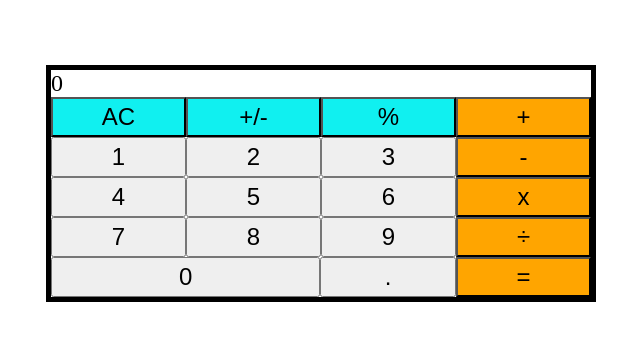
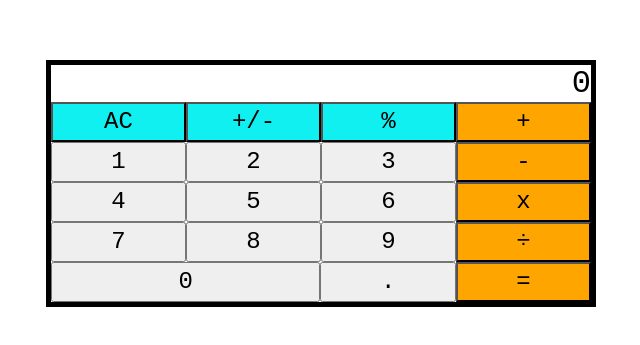
Before and after one commit to manchunyu/calculator, a plain HTML site: page index.html in a window 1280 px wide. Shown: the part 225-570 px from the top of the page, without its empty margins (319-959 px from the left). Drawn offline with Linux system fonts and the light colour scheme.

Commit message:
Change font sizes and styles.

```diff
--- a/style.css
+++ b/style.css
@@ -1,6 +1,7 @@
 * {
     box-sizing: border-box;
     font-size: x-large;
+    font-family: 'Courier New', Courier, monospace;
 }
 
 body {
@@ -14,6 +15,11 @@ body {
     border: solid black 5px;
     display: flex;
     flex-direction: column;
+}
+
+.display {
+    text-align: end;
+    font-size: xx-large;
 }
 
 .buttons {
```
